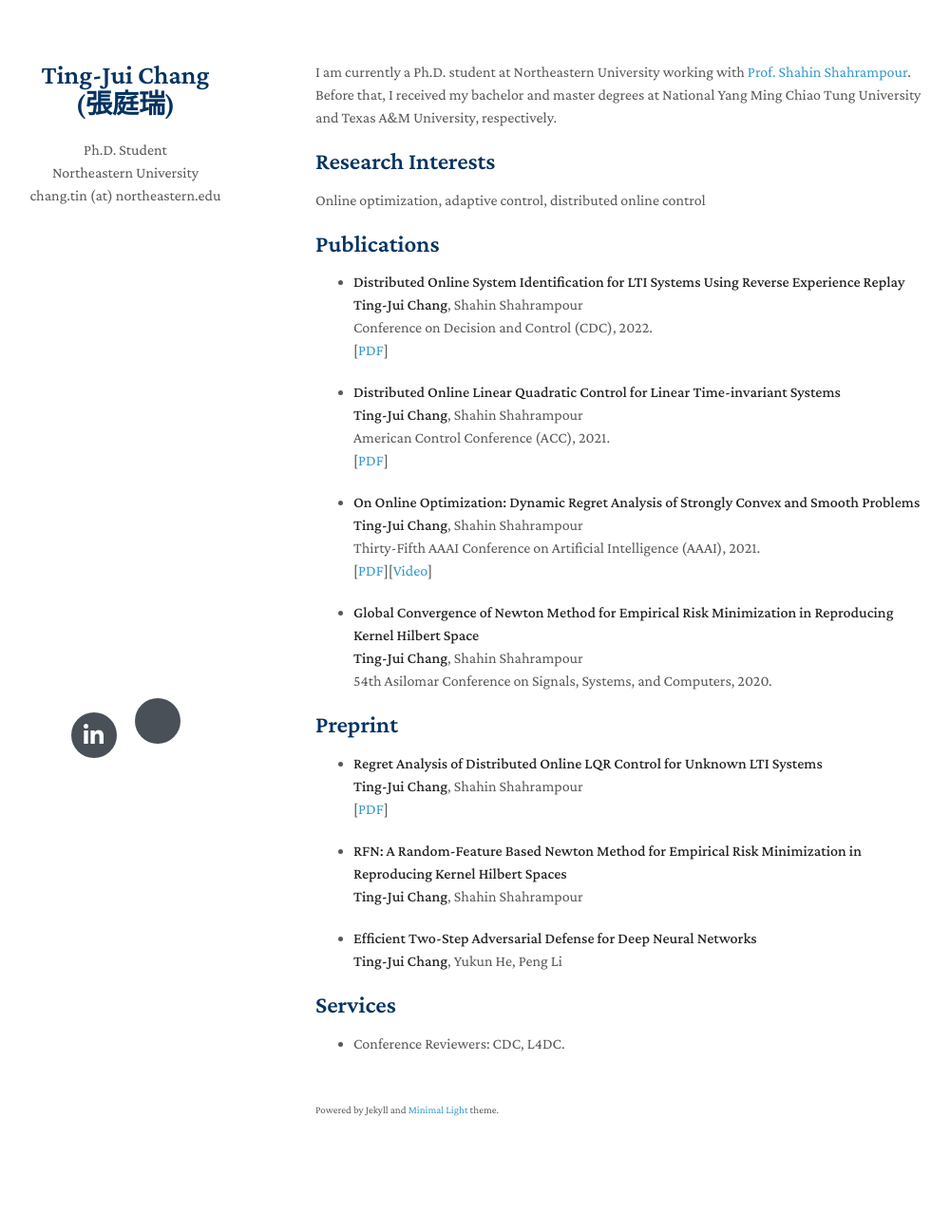
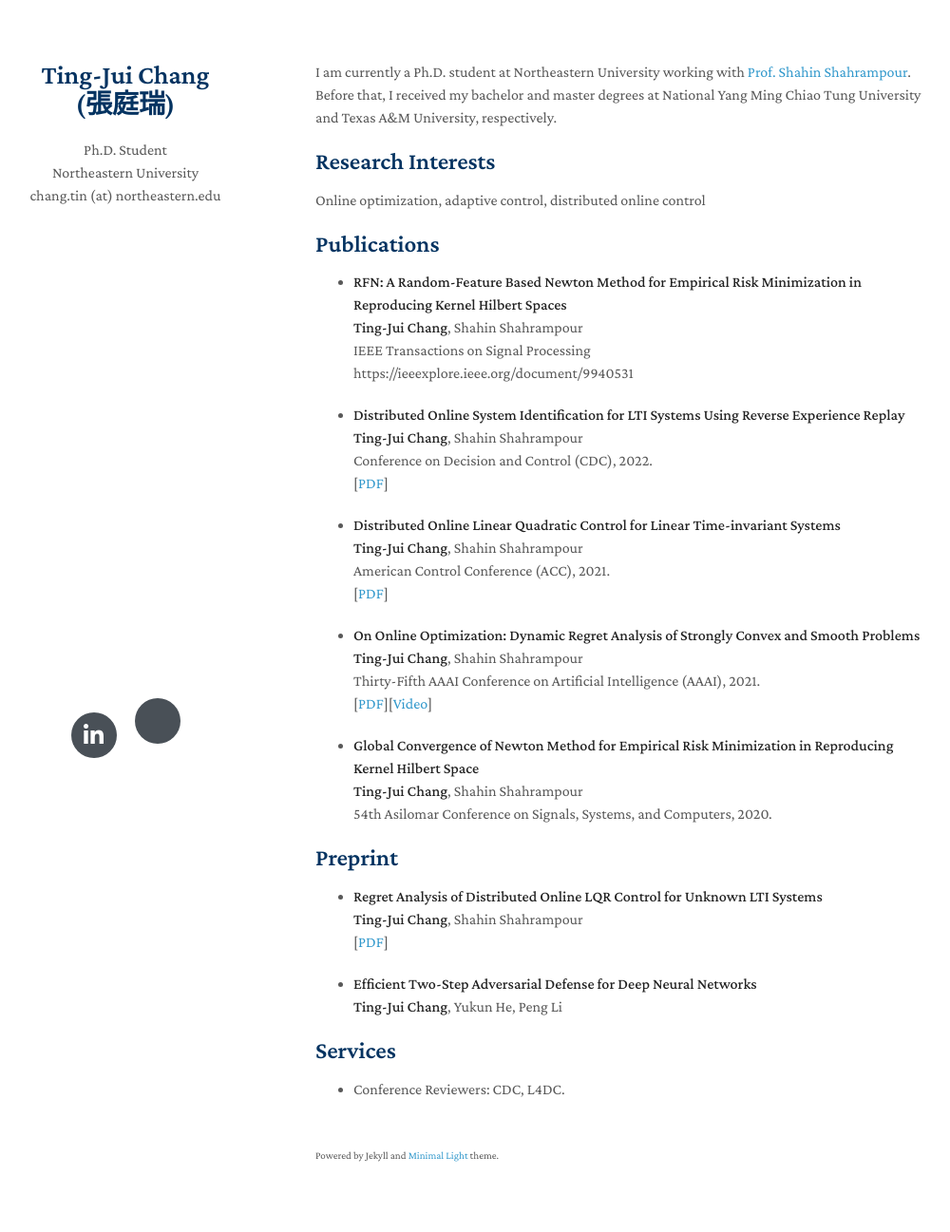
Before and after one commit to tingjui/MyWeb, a Jekyll site: the page built from index.md, in a window 1280 px wide. Shown: the whole page at 95% size, without its empty margins (138-1138 px from the left). Built offline with Jekyll 4.4.1, drawn with Linux system fonts in a browser that asks for light colours; nearby versions of some CDN libraries; a style sheet for code colours, icons or effects is not loaded; before the commit the page ends 1249 px from its top, so only the background shows below that.

Commit message:
Update index.md

```diff
--- a/index.md
+++ b/index.md
@@ -10,6 +10,14 @@ Online optimization, adaptive control, distributed online control
 
 
 ## Publications
+- **RFN: A Random-Feature Based Newton Method for Empirical Risk Minimization in Reproducing
+Kernel Hilbert Spaces**
+  <br>
+  **Ting-Jui Chang**, Shahin Shahrampour
+  <br>
+  IEEE Transactions on Signal Processing
+  <br>
+  https://ieeexplore.ieee.org/document/9940531
 
 - **Distributed Online System Identification for LTI Systems Using Reverse Experience Replay**
   <br>
@@ -51,11 +59,6 @@ Hilbert Space**
   <br>
   [[PDF](https://arxiv.org/abs/2105.07310)]
 
- - **RFN: A Random-Feature Based Newton Method for Empirical Risk Minimization in Reproducing
-Kernel Hilbert Spaces**
-  <br>
-  **Ting-Jui Chang**, Shahin Shahrampour
-
  - **Efficient Two-Step Adversarial Defense for Deep Neural Networks**
   <br>
   **Ting-Jui Chang**, Yukun He, Peng Li
```
